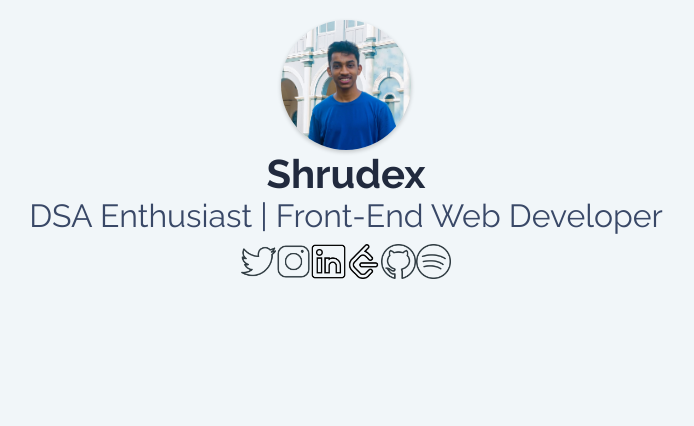
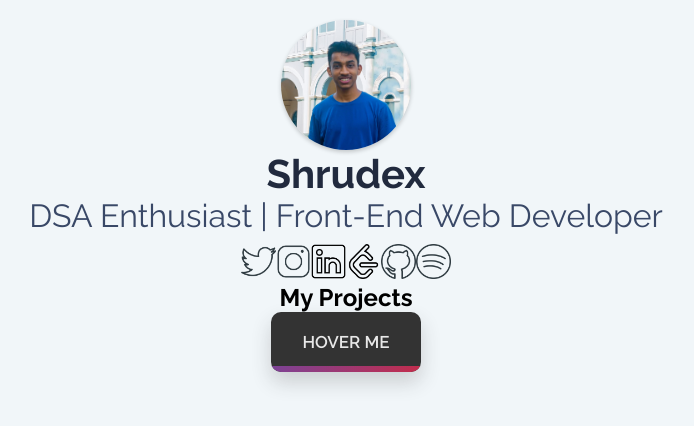
Before and after one commit to RerezzOffc/linktree, a plain HTML site: page index.html in a window 1280 px wide. Shown: the whole page, without its empty margins (294-988 px from the left). Drawn offline with Linux system fonts and the light colour scheme.

Commit message:
links button

```diff
--- a/index.html
+++ b/index.html
@@ -66,7 +66,21 @@
           </a>
         </div>
       </div>
-      <div class="links"></div>
+      <h2>My Projects</h2>
+      <div class="links">
+        <div class="button-container">
+          <a
+            href="https://shrudex-whatschat.streamlit.app/"
+            class="button-link"
+          >
+          <button class="button"></button>
+              </a>
+            </div>
+        </div>
+      </div>
+      <div class="links">
+        <a href=""></a>
+      </div>
     </div>
     <script src="script.js"></script>
   </body>
--- a/script.js
+++ b/script.js
@@ -18,7 +18,7 @@ socialIcons.forEach(icon => {
 const profile = document.querySelector('.pfp');
 const s = profile.src;
 profile.addEventListener('mouseover', function() {
-        profile.src = "/assets/pfp.gif";
+        profile.src = "assets/pfp.gif";
         console.log('pressed');
 });
 profile.addEventListener('mouseout', function() {
--- a/style.css
+++ b/style.css
@@ -64,3 +64,104 @@ h1{
     color : #394867;
     font-size: 32px;
 }
+
+.button-container img{
+    height: 35px;
+    width: 35px;
+}
+
+.button-rectangle{
+    height: 80px;
+    width: 720px;
+    border: 10px red solid;
+    display: flex;
+    align-items: center;
+    justify-content: space-between;
+    border-radius: 5px;
+    padding: 10px;
+}
+
+.button-rectangle img{
+    margin-right: 0px;
+}
+
+.button-text{
+    display: flex;
+    justify-content: center;
+    align-items: center;
+}
+
+.links{
+    display: flex;
+    flex-direction: column;
+    justify-content: center;
+    align-items: center;
+}
+
+h2{
+    text-align: center;
+}
+
+
+.button {
+    position: relative;
+    background-color: transparent;
+    color: #e8e8e8;
+    font-size: 17px;
+    font-weight: 600;
+    border-radius: 10px;
+    width: 150px;
+    height: 60px;
+    border: none;
+    text-transform: uppercase;
+    cursor: pointer;
+    overflow: hidden;
+    box-shadow: 0 10px 20px rgba(51, 51, 51, 0.2);
+    transition: all 0.3s cubic-bezier(0.23, 1, 0.320, 1);
+  }
+
+  .button::before {
+    content: "Hello!";
+    display: flex;
+    align-items: center;
+    justify-content: center;
+    width: 100%;
+    height: 100%;
+    pointer-events: none;
+    background: linear-gradient(135deg,#7b4397,#dc2430 );
+    transform: translate(0%,90%);
+    z-index: 99;
+    position: relative;
+    transform-origin: bottom;
+    transition: all 0.6s cubic-bezier(0.23, 1, 0.320, 1);
+  }
+
+  .button::after {
+    content: "Hover me";
+    display: flex;
+    align-items: center;
+    justify-content: center;
+    background-color: #333;
+    width: 100%;
+    height: 100%;
+    pointer-events: none;
+    transform-origin: top;
+    transform: translate(0%,-100%);
+    transition: all 0.6s cubic-bezier(0.23, 1, 0.320, 1);
+  }
+
+  .button:hover::before {
+    transform: translate(0%,0%);
+  }
+
+  .button:hover::after {
+    transform: translate(0%,-200%);
+  }
+
+  .button:focus {
+    outline: none;
+  }
+
+  .button:active {
+    scale: 0.95;
+  }
```
